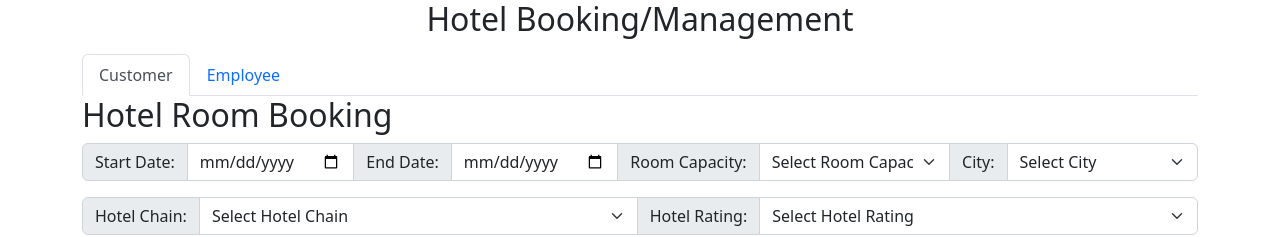
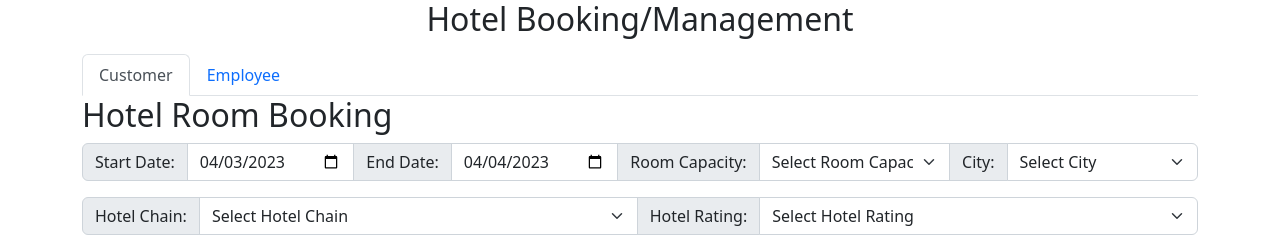
Before and after one commit to ZeyuShao-uOttawa/Hotel-Manager, a React (Create React App) app in the folder client/: page / in a window 1280 px wide. Shown: the top 237 px of the page. Built offline with nearby package versions, Linux system fonts and the light colour scheme; no server answers.

Commit message:
Added dates filter

```diff
--- a/client/src/components/CustomerView.js
+++ b/client/src/components/CustomerView.js
@@ -7,28 +7,58 @@ import BookingModal from './BookingModal.js';
 const CustomerView = () => {
 
     const [rooms, setRooms] = useState([]);
+    const [filteredRooms, setFilteredRooms] = useState([]);
+    const [price, setPrice] = useState(1000);
+    const [numRooms, setNumRooms] = useState(1000);
+
+    var set1, set2;
 
     var currentDateObj = new Date();
-    var utcDate = new Date(Date.UTC(currentDateObj.getFullYear(), currentDateObj.getMonth(), currentDateObj.getDate()))
+    var utcDate = new Date(Date.UTC(currentDateObj.getFullYear(), currentDateObj.getMonth(), currentDateObj.getDate()));
+    var utcNextDate = new Date(Date.UTC(currentDateObj.getFullYear(), currentDateObj.getMonth(), currentDateObj.getDate() + 1));
     const currentDate = utcDate.toJSON().slice(0,10);
-    console.log(currentDate);
+    const nextDate = utcNextDate.toJSON().slice(0,10);
+
+    const [selectedStartDate, setSelectedStartDate] = useState(currentDate);
+    const [selectedEndDate, setSelectedEndDate] = useState(nextDate);
+    const [selectedMinEndDate, setSelectedMinEndDate] = useState(nextDate);
 
     const getRooms = async () => {
         try {
-            const res = await fetch('http://localhost:5000/rooms');
+            const date = {selectedStartDate, selectedEndDate};
+            const res = await fetch("http://localhost:5000/freeRooms", {
+                method: "POST",
+                headers: {"Content-Type": "application/json"},
+                body: JSON.stringify(date)
+            });
+            // const res = await fetch('http://localhost:5000/rooms');
             const jsonData = await res.json();
             setRooms(jsonData);
+            setFilteredRooms(jsonData);
+            console.log(jsonData.length);
         } catch (err) {
             console.error(err.message);
         }
     }
 
+    function handleStartDateChange(event) {
+        setSelectedStartDate(event.target.value);
+        var dateObj = new Date(event.target.value);
+        var tempDate = new Date(Date.UTC(dateObj.getFullYear(), dateObj.getMonth(), dateObj.getDate() + 2));
+        const tempEndDate = tempDate.toJSON().slice(0,10);
+        setSelectedMinEndDate(tempEndDate);
+        if(event.target.value >= selectedEndDate){
+            setSelectedEndDate(tempEndDate);
+        }
+    }
 
-    const [price, setPrice] = useState(1000);
-    const [numRooms, setNumRooms] = useState(1000);
+    function handleEndDateChange(event) {
+        setSelectedEndDate(event.target.value);
+      }
 
     const handleChangePrice = (event) => {
         setPrice(event.target.value);
+
     };
 
     const handleChangeRooms = (event) => {
@@ -37,6 +67,10 @@ const CustomerView = () => {
 
     useEffect(() => {
         getRooms();
+    }, [selectedStartDate, selectedEndDate]);
+
+    useEffect(() => {
+
     }, []);
 
     return (
@@ -46,9 +80,9 @@ const CustomerView = () => {
                 <Form>
                     <InputGroup className="mb-3">
                         <InputGroup.Text>Start Date:</InputGroup.Text>
-                        <Form.Control type="date" id="start" name="trip-start" min={currentDate} max="2024-12-31" />
+                        <Form.Control type="date" id="startDate" name="trip-start" min={currentDate} max="2024-12-31" value={selectedStartDate} onChange={handleStartDateChange}/>
                         <InputGroup.Text>End Date:</InputGroup.Text>
-                        <Form.Control type="date" id="end" name="trip-end" min={currentDate} max="2024-12-31" />
+                        <Form.Control type="date" id="endDate" name="trip-end" min={selectedMinEndDate} max="2024-12-31" value={selectedEndDate} onChange={handleEndDateChange}/>
                         <InputGroup.Text>Room Capacity:</InputGroup.Text>
                         <Form.Select aria-label="Select Room Capacity">
                             <option value="none">Select Room Capacity</option>
```
Also changed, not shown: 2 other files (tests, documents, lock files or other folders).
